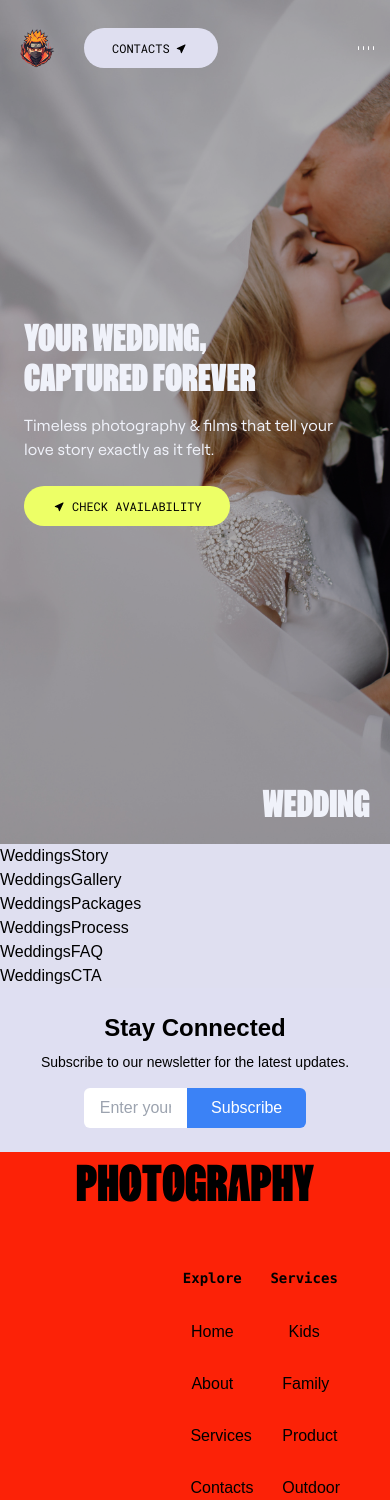
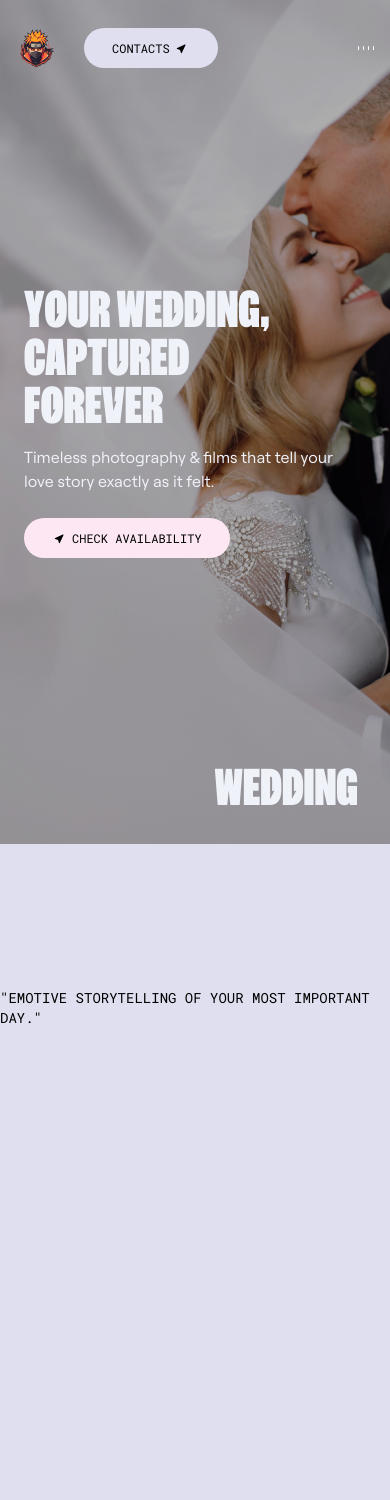
Before and after one commit to Krejzy23/photo, a React (Vite) app: page /services/weddings in a window 390 px wide. Shown: the top 1500 px of the page. Built offline with nearby package versions, Linux system fonts and the light colour scheme; a web font is replaced by a local one.

Commit message:
implement services story

```diff
--- a/src/components/Contacts.jsx
+++ b/src/components/Contacts.jsx
@@ -19,7 +19,7 @@ const Contact = () => {
       backgroundColor: "#FC2207", // Barva pozadí (Tailwind: bg-yellow-50)
       scrollTrigger: {
         trigger: "#contact",
-        start: "top center", // Kdy začít (můžeš si upravit)
+        start: "top center", // Kdy začít
         end: "bottom center", // Kdy skončit
         toggleActions: "play none none reverse", // Animace při scrollování
         onLeave: () => gsap.to("#contact", { backgroundColor: "#000000" }), // Návrat na černou
--- a/src/components/weddings/WeddingsHero.jsx
+++ b/src/components/weddings/WeddingsHero.jsx
@@ -39,8 +39,11 @@ const WeddingsHero = () => {
     <section className="relative h-dvh w-screen overflow-x-hidden">
       <div
         id="hero-frame"
-        className="relative h-dvh w-screen overflow-hidden"
+        className="relative h-dvh w-screen z-10 overflow-hidden bg-blue-75"
       >
+        <h1 className="special-font wedding-hero-heading absolute bottom-8 right-8 md:bottom-5 md:right-5 z-40 text-blue-100">
+          We<b>dd</b>ing
+        </h1>
         {/* HERO IMAGE */}
         <img
           src="/img/weddingsHero.jpg"
@@ -54,27 +57,28 @@ const WeddingsHero = () => {
         {/* CONTENT */}
         <div className="hero-content absolute inset-0 z-10 flex flex-col justify-center px-6 sm:px-12 text-blue-100">
           <h1 className="special-font wedding-hero-heading max-w-xl">
-            Your <b>Wedding</b>,<br /> captured forever
+            Y<b>o</b>ur We<b>dd</b>ing,
+            <br /> capt<b>u</b>red <br /> f<b>o</b>re<b>v</b>er
           </h1>
 
-          <p className="mt-4 max-w-xs font-robert-regular">
-            Timeless photography & films that tell your love story
-            exactly as it felt.
+          <p className="mt-4 max-w-xs text-blue-100 font-robert-regular">
+            Timeless photography & films that tell your love story exactly as it
+            felt.
           </p>
 
           <div className="mt-6">
             <Button
               title="Check availability"
               leftIcon={<TiLocationArrow />}
-              containerClass="!bg-yellow-300 flex-center gap-1"
+              containerClass="!bg-pink-100 flex-center gap-1"
             />
           </div>
         </div>
       </div>
 
       {/* BACK TEXT */}
-      <h1 className="special-font wedding-hero-heading absolute bottom-5 right-5 z-40 text-blue-100">
-        Wedding
+      <h1 className="special-font wedding-hero-heading absolute bottom-8 right-8 md:bottom-5 md:right-5 text-black">
+        We<b>dd</b>ing
       </h1>
     </section>
   );
--- a/src/components/weddings/WeddingsStory.jsx
+++ b/src/components/weddings/WeddingsStory.jsx
@@ -1,9 +1,21 @@
-import React from 'react'
+import React from "react";
+import AnimatedTitle from "../AnimatedTitle";
 
 const WeddingsStory = () => {
   return (
-    <div>WeddingsStory</div>
-  )
-}
+    <div className="h-screen w-screen">
+      <div className="relative mb-8 mt-36 flex flex-col items-center gap-5">
+        <p className="font-general text-sm uppercase md:text-[10px]">
+        "Emotive storytelling of your most important day."
+        </p>
 
-export default WeddingsStory
+        <AnimatedTitle
+          title="I d<b>o</b>n’t just t<b>a</b>ke phot<b>o</b>s.<br/> I capture m<b>o</b>ments y<b>o</b>u didn’t even kn<b>o</b>w were h<b>a</b>ppening."
+          containerClass="mt-5 !text-black text-center"
+        />
+      </div>
+    </div>
+  );
+};
+
+export default WeddingsStory;
--- a/src/constants/index.js
+++ b/src/constants/index.js
@@ -2,7 +2,7 @@ export const footerColumns = [
   {
     title: "Explore",
     links: [
-      { label: "Home", href: "#" },
+      { label: "Home", href: "#home" },
       { label: "About", href: "#about" },
       { label: "Services", href: "#services" },
       { label: "Contacts", href: "#contact" },
--- a/src/index.css
+++ b/src/index.css
@@ -277,5 +277,5 @@ body {
 }
 
 .wedding-hero-heading {
-  @apply uppercase font-zentry font-black text-4xl sm:right-10 sm:text-5xl md:text-7xl lg:text-8xl;
+  @apply uppercase font-zentry font-black text-5xl sm:right-10 sm:text-5xl md:text-7xl lg:text-8xl;
 }
```
Also changed, not shown: src/components/Hero.jsx (line endings or trailing spaces).
